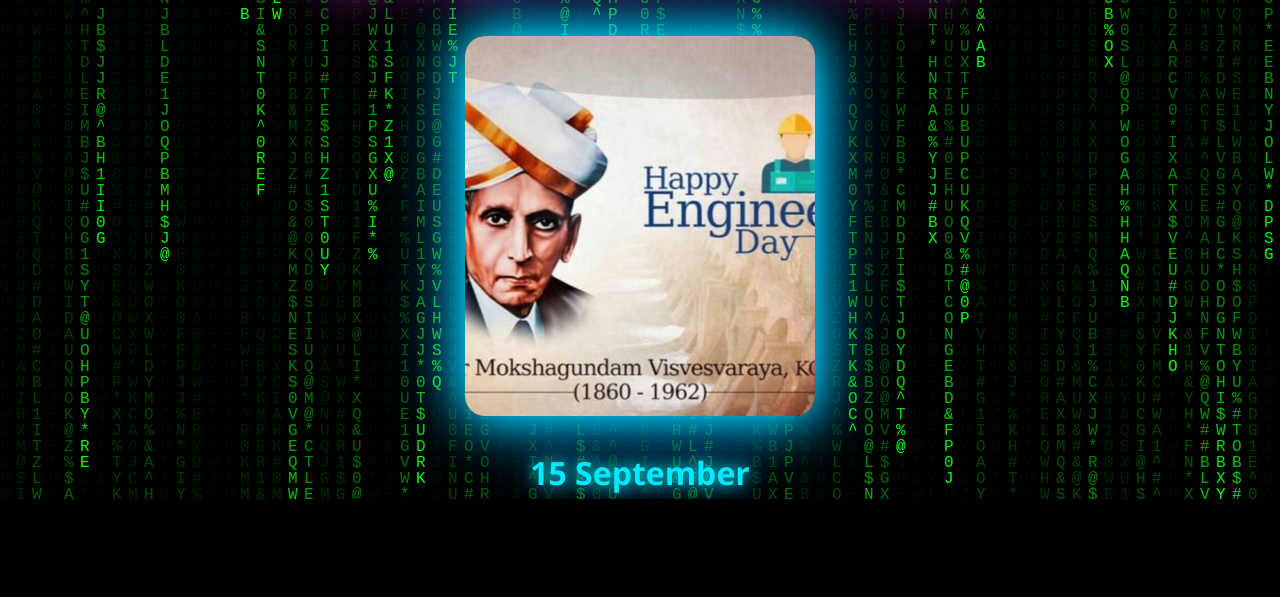
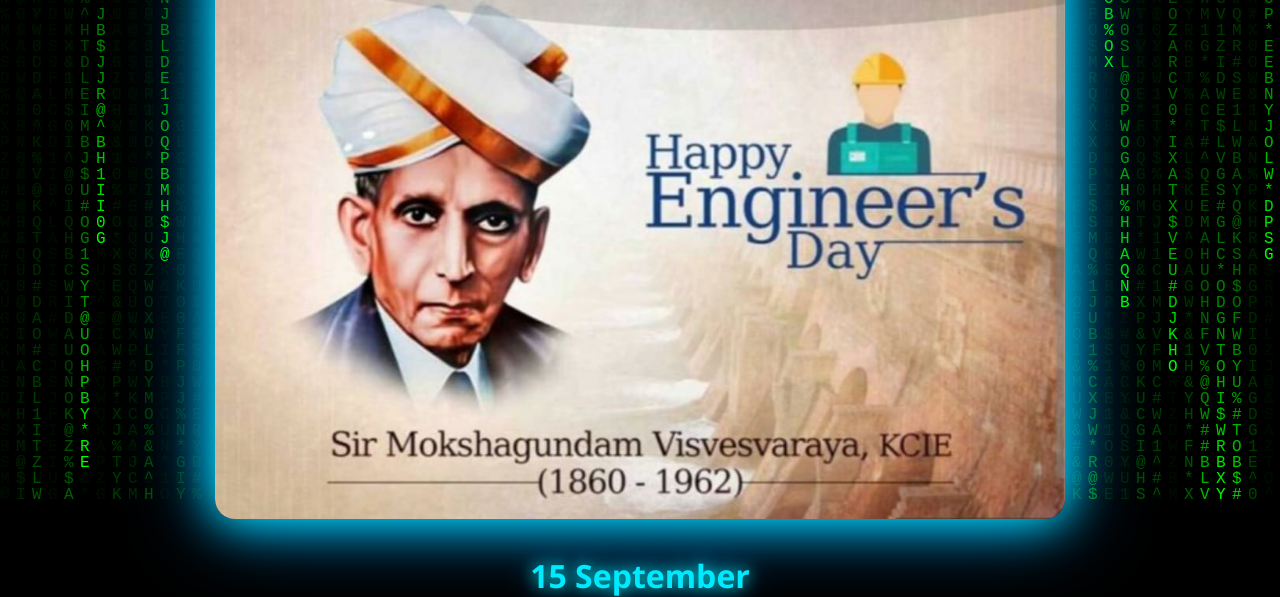
Before and after one commit to anandgautam12/hed, a plain HTML site: page index.html in a window 1280 px wide. Shown: the part 301-898 px from the top of the page. Before the commit the page ends 800 px from the top, so only its background shows below. Drawn offline with Linux system fonts and the light colour scheme.

Commit message:
Update style.css

```diff
--- a/style.css
+++ b/style.css
@@ -67,8 +67,8 @@ h2 .bigS {
 
 /* Engineer photo – लंबी */
 .engineer {
-  width: 350px;
-  height: 500px;
+  width: 850px;
+  height: 1100px;
   object-fit: cover;
   border-radius: 20px;
   margin: 30px 0;
```
